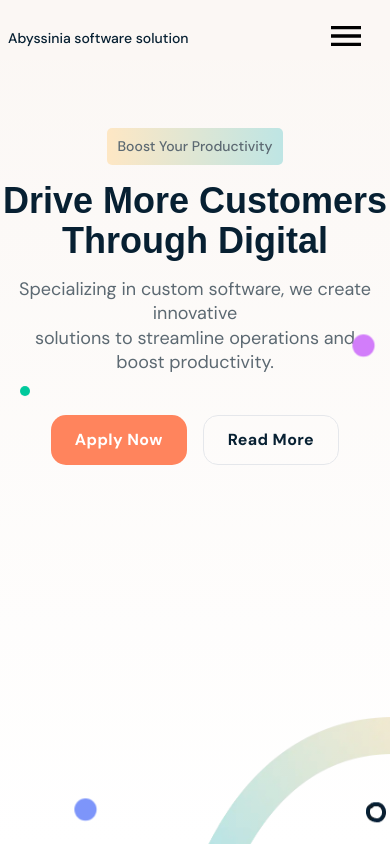
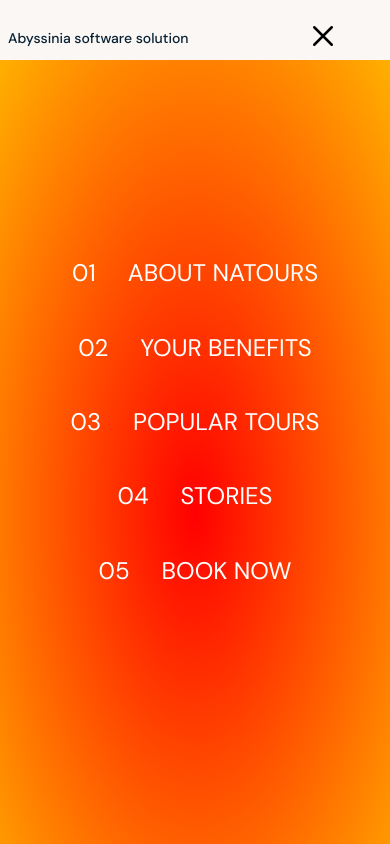
Before and after one commit to kalolani/Abyssinia, a React (Vite) app: page / in a window 390 px wide. Both pictures are taken after a click on the element 346 px from the left and 36 px from the top of the page. Shown: the top 844 px of the page. Built offline with nearby package versions, Linux system fonts and the light colour scheme; a web font is replaced by a local one.

Commit message:
build a responsive navbar

```diff
--- a/src/App.jsx
+++ b/src/App.jsx
@@ -1,10 +1,13 @@
 import Home from "./pages/Home";
+import { StoreProvider } from "./contexts/storeContext";
 
 function App() {
   return (
-    <div className="">
-      <Home />
-    </div>
+    <StoreProvider>
+      <div className="">
+        <Home />
+      </div>
+    </StoreProvider>
   );
 }
 
--- a/src/components/Header.jsx
+++ b/src/components/Header.jsx
@@ -2,14 +2,16 @@ import Button from "./Button";
 import PageNav from "./PageNav";
 import { motion } from "framer-motion";
 import { fadeIn } from "../variants";
+import Navbar from "./Navbar";
 
 function Header() {
   return (
     <div className="relative h-screen bg-gradient-to-b from-[#FBF7F4] to-[#fbf7f400] overflow-hidden">
       {" "}
       <PageNav />
+      <Navbar />
       <div className="flex justify-center">
-        <p className="capitalize text-center text-secondary text-[14px] font-medium py-2 px-[11px] rounded-[5px] bg-gradient-to-r from-[#FEE7C4] to-[#BEE5E4] mt-32 phone:mt-17 mtab:mt-24 tablet:mt-28 laptop:mt-32">
+        <p className="capitalize text-center text-secondary text-[14px] font-medium py-2 px-[11px] rounded-[5px] bg-gradient-to-r from-[#FEE7C4] to-[#BEE5E4] mt-32 phone:mt-20 mtab:mt-24 tablet:mt-28 laptop:mt-32">
           boost your productivity
         </p>
       </div>
@@ -39,7 +41,7 @@ function Header() {
         initial="hidden"
         whileInView={"show"}
         viewport={{ once: false, amount: 0.7 }}
-        className="relative z-[1000] flex justify-center items-center mt-10"
+        className="relative z-[999] flex justify-center items-center mt-10 phone:mt-6 tablet:mt-6 laptop:mt-10"
       >
         <Button
           variant="primary"
--- /dev/null
+++ b/src/components/Navbar.jsx
@@ -0,0 +1,68 @@
+import { useStores } from "../contexts/storeContext";
+
+function Navbar() {
+  const { isOpen } = useStores();
+  return (
+    <>
+      <div
+        className={`fixed top-[5.6rem] right-0 bg-custom-radial z-[1000] rounded-[50%] transition-all duration-[800ms] ${
+          isOpen
+            ? "opacity-100 scale-150 w-screen h-screen"
+            : "opacity-0 scale-0"
+        }`}
+      >
+        &nbsp;
+      </div>
+      <nav
+        className={`fixed top-0 left-0 h-screen z-[2000] ${
+          isOpen ? "opacity-100 w-full" : "opacity-0 width-0"
+        }`}
+      >
+        <ul className="absolute w-full top-1/2 left-1/2 -translate-x-1/2 -translate-y-1/2 text-center">
+          <li className="list-none">
+            <a
+              href="#"
+              className="no-underline text-white text-[1.5rem] font-[400] uppercase py-[1.2rem] px-[2.3rem] inline-block bg-custom-gradient bg-230% hover:bg-[100%] hover:translate-x-8 hover:text-btn-bg-main transition-all duration-[500ms]"
+            >
+              <span className="mr-[2rem]">01</span>about natours
+            </a>
+          </li>
+          <li className="list-none">
+            <a
+              href="#"
+              className="no-underline text-white text-[1.5rem] font-[400] uppercase py-[1.2rem] px-[2.3rem] inline-block bg-custom-gradient bg-230% hover:bg-[100%] hover:translate-x-8 hover:text-btn-bg-main transition-all duration-[500ms]"
+            >
+              <span className="mr-[2rem]">02</span>your benefits
+            </a>
+          </li>
+          <li className="list-none">
+            <a
+              href="#"
+              className="no-underline text-white text-[1.5rem] font-[400] uppercase py-[1.2rem] px-[2.3rem] inline-block bg-custom-gradient bg-230% hover:bg-[100%] hover:translate-x-8 hover:text-btn-bg-main transition-all duration-[500ms]"
+            >
+              <span className="mr-[2rem]">03</span>popular tours
+            </a>
+          </li>
+          <li className="list-none">
+            <a
+              href="#"
+              className="no-underline text-white text-[1.5rem] font-[400] uppercase py-[1.2rem] px-[2.3rem] inline-block bg-custom-gradient bg-230% hover:bg-[100%] hover:translate-x-8 hover:text-btn-bg-main transition-all duration-[500ms]"
+            >
+              <span className="mr-[2rem]">04</span>stories
+            </a>
+          </li>
+          <li className="list-none">
+            <a
+              href="#"
+              className="no-underline text-white text-[1.5rem] font-[400] uppercase py-[1.2rem] px-[2.3rem] inline-block bg-custom-gradient bg-230% hover:bg-[100%] hover:translate-x-8 hover:text-btn-bg-main transition-all duration-[500ms]"
+            >
+              <span className="mr-[2rem]">05</span>book now
+            </a>
+          </li>
+        </ul>
+      </nav>
+    </>
+  );
+}
+
+export default Navbar;
--- a/src/components/PageNav.jsx
+++ b/src/components/PageNav.jsx
@@ -1,10 +1,18 @@
 import { useEffect, useState } from "react";
 import Button from "./Button";
 import { MdMenu } from "react-icons/md";
+import { useMediaQuery } from "react-responsive";
+import { useStores } from "../contexts/storeContext";
+import { IoCloseOutline } from "react-icons/io5";
 
 function PageNav() {
   const [isSticky, setIsSticky] = useState(false);
+  const isSmallScreen = useMediaQuery({ maxWidth: 640 });
+  const isMediumScreen = useMediaQuery({ minWidth: 641, maxWidth: 1024 });
+  const isLargeScreen = useMediaQuery({ minWidth: 1024 });
+  const [isHidden, setIsHidden] = useState(false);
 
+  const { isOpen, handleIsOpen } = useStores();
   const handleScroll = () => {
     setIsSticky(window.scrollY > 50);
   };
@@ -15,6 +23,13 @@ function PageNav() {
       window.removeEventListener("scroll", handleScroll);
     };
   }, []);
+  useEffect(() => {
+    if (isLargeScreen) {
+      setIsHidden(true);
+    } else {
+      setIsHidden(false);
+    }
+  }, [isSmallScreen, isMediumScreen, isLargeScreen]);
 
   return (
     <div
@@ -22,15 +37,26 @@ function PageNav() {
         isSticky ? "backdrop-blur-md bg-[#ffffff61]" : "bg-[#FBF7F4]"
       }`}
     >
-      <div className="absolute top-4 right-12 phone:right-6 ptab:right-[8%] laptop:invisible">
-        <MdMenu size={40} color="btn-bg-main" className="z-[1000]" />
+      <div
+        onClick={() => handleIsOpen()}
+        className="absolute top-4 right-12 phone:right-[12%] ptab:right-[8%] laptop:invisible"
+      >
+        {isOpen ? (
+          <IoCloseOutline size={40} color="btn-bg-main" className="z-[1000]" />
+        ) : (
+          <MdMenu size={40} color="btn-bg-main" className="z-[1000]" />
+        )}
       </div>
       <div className="">
         <p className="font-medium text-primary text-lg font-bold capitalise phone:text-base mtab:text-lg">
           Abyssinia software solution
         </p>
       </div>
-      <ul className="flex gap-8 justify-center items-center mr-14 visible phone:hidden laptop:visible">
+      <ul
+        className={`flex gap-8 justify-center items-center mr-14 visible ${
+          isHidden ? "" : "hidden"
+        }`}
+      >
         <li className="group py-2 relative font-medium text-primary capitalize text-base text-base hover:cursor-pointer hover:text-btn-bg-main transition-all duration-200">
           <a className="before:inline-block before:content-[''] before:absolute before:bottom-[15%] before:w-full before:h-[2px] before:bg-btn-bg-main before:scale-x-0 before:origin-center group-hover:before:scale-x-100 before:transition-all before:duration-[200ms]">
             Home
@@ -63,7 +89,7 @@ function PageNav() {
           </a>
         </li>
       </ul>
-      <div className="phone:hidden laptop:visible">
+      <div className={`${isHidden ? "" : "hidden"}`}>
         <Button variant="primary" size="sm">
           contact
         </Button>
--- a/src/components/Services.jsx
+++ b/src/components/Services.jsx
@@ -4,7 +4,7 @@ import { fadeIn } from "../variants";
 
 function Services() {
   return (
-    <div className="relative bg-[#FBF7F4] mt-16 phone:mt-2 mdphone:mt-4 mtab:mt-6 tablet:mt-8 btablet:mt-10 laptop:mt-16 py-16 phone:py-8 mtab:py-10 tablet:py-12 btablet:py-14 laptop:py-16">
+    <div className="relative bg-[#FBF7F4] mt-16 phone:mt-2 mdphone:mt-4 mtab:mt-6 tablet:mt-8 btablet:mt-10 laptop:mt-0 py-16 phone:py-8 mtab:py-10 tablet:py-12 btablet:py-14 laptop:py-16">
       <div className="flex justify-center">
         <motion.p
           variants={fadeIn("right", 0.4)}
--- /dev/null
+++ b/src/contexts/storeContext.jsx
@@ -0,0 +1,25 @@
+/* eslint-disable react/prop-types */
+import { createContext, useContext, useState } from "react";
+
+const StoreContext = createContext();
+
+function StoreProvider({ children }) {
+  const [isOpen, setIsOpen] = useState(false);
+  console.log(isOpen);
+  function handleIsOpen() {
+    setIsOpen(!isOpen);
+  }
+  return (
+    <StoreContext.Provider value={{ isOpen, handleIsOpen }}>
+      {children}
+    </StoreContext.Provider>
+  );
+}
+
+function useStores() {
+  const context = useContext(StoreContext);
+  if (context === undefined) throw new Error("context used outside of scope");
+  return context;
+}
+
+export { StoreProvider, useStores };
--- a/src/index.css
+++ b/src/index.css
@@ -170,3 +170,16 @@
   width: 100%;
   text-align: center;
 }
+
+/* In your CSS file or a Tailwind CSS file */
+.bg-custom-gradient {
+  background-image: linear-gradient(
+    120deg,
+    transparent 0%,
+    transparent 50%,
+    white 50%
+  );
+}
+.bg-custom-radial {
+  background-image: radial-gradient(red, yellow);
+}
--- a/tailwind.config.js
+++ b/tailwind.config.js
@@ -3,6 +3,13 @@ export default {
   content: ["./index.html", "./src/**/*.{js,ts,jsx,tsx}"],
   mode: "jit",
   theme: {
+    backgroundSize: {
+      auto: "auto",
+      cover: "cover",
+      contain: "contain",
+      "230%": "230%",
+      16: "4rem",
+    },
     extend: {
       gridTemplateColumns: {
         "custom-layout": "1fr 0.5fr 1fr 1fr",
```
Also changed, not shown: src/components/Footer.jsx (+8 -8 lines).
